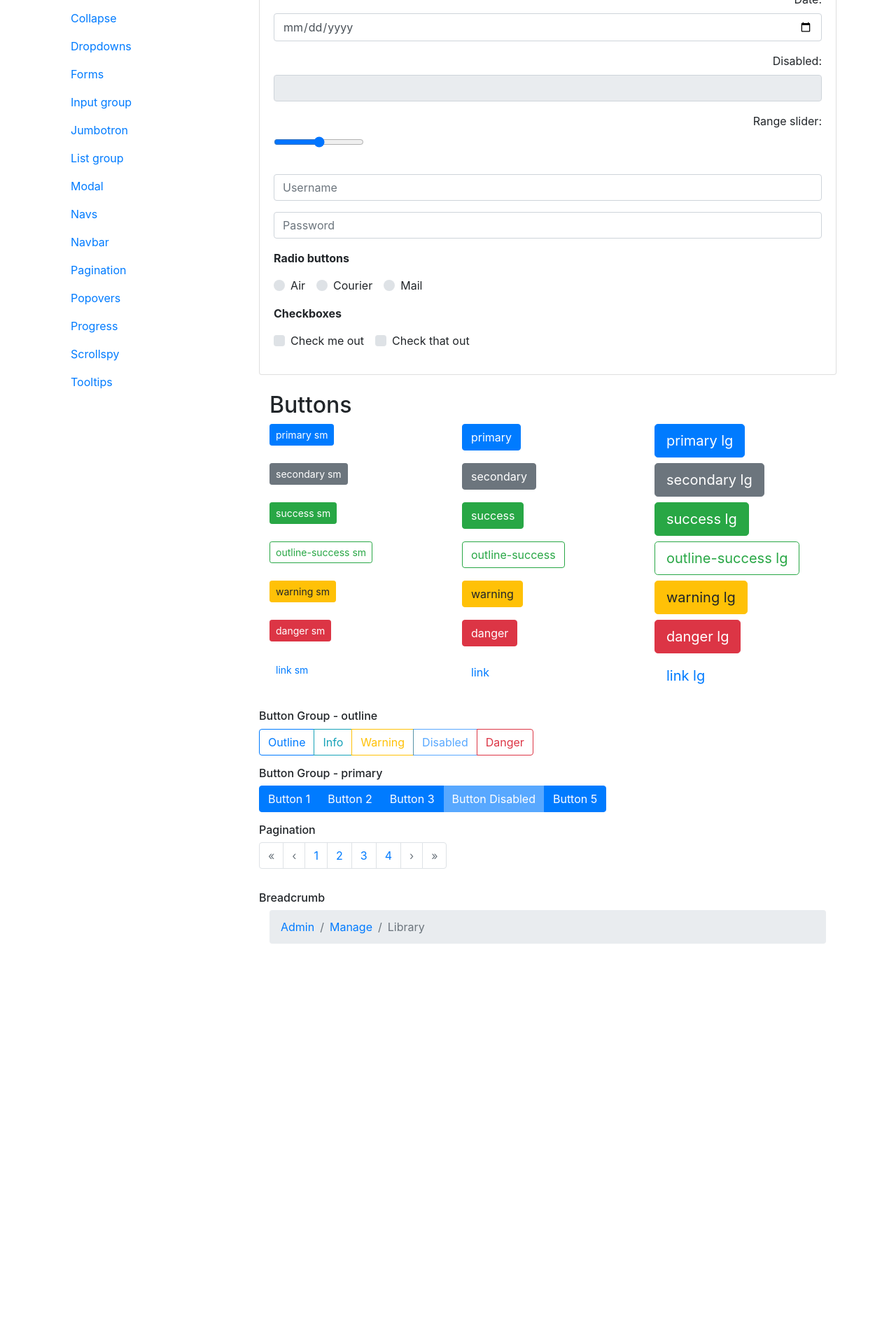
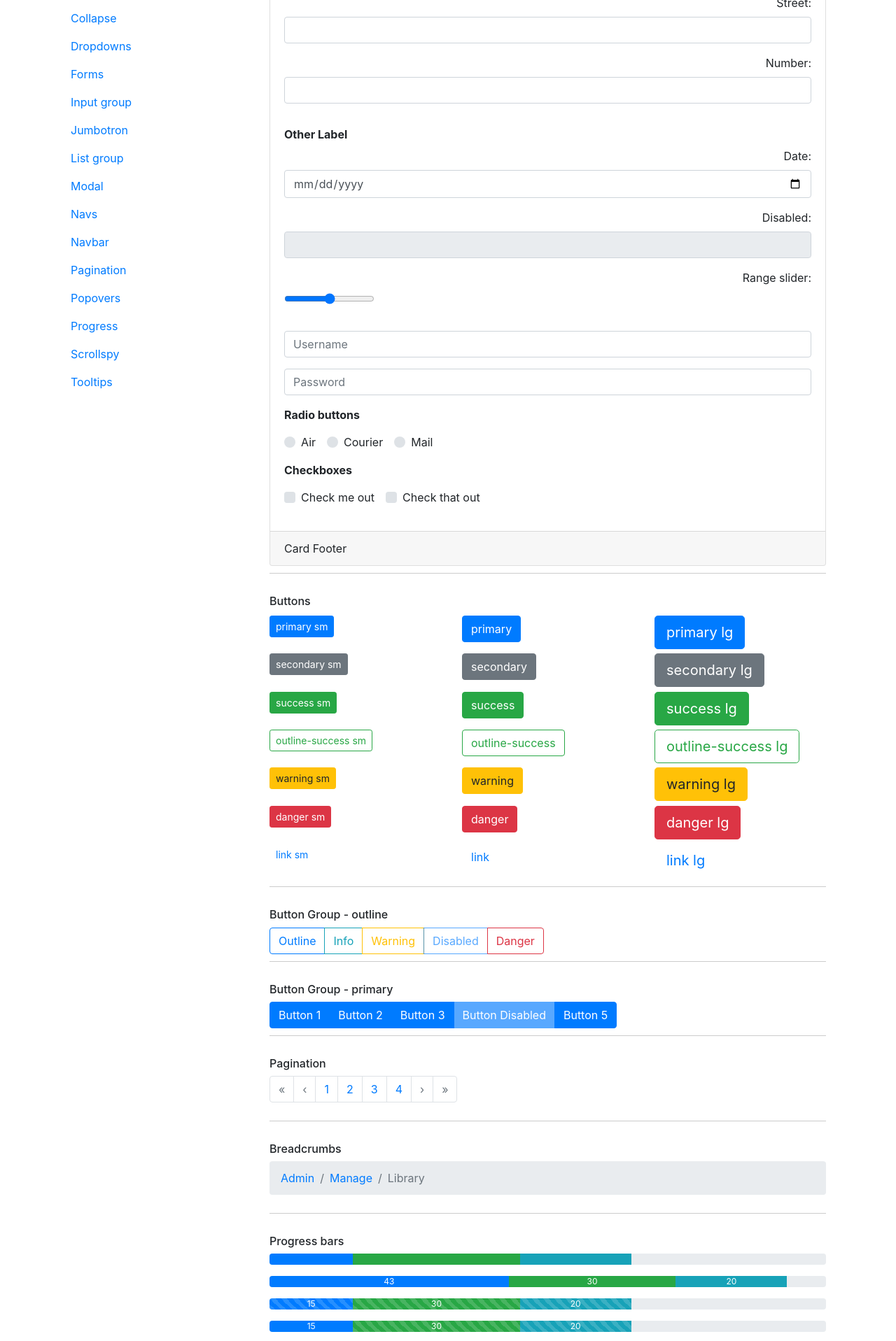
Before and after one commit to impresso/impresso-bootstrap, a Vue app: page /#/overview in a window 1280 px wide. Shown: the part 880-2797 px from the top of the page at 70% size. Before the commit the page ends 2245 px from the top, so only its background shows below. Built offline with nearby package versions, Linux system fonts and the light colour scheme.

Commit message:
completed overview page

```diff
--- a/src/components/Overview.vue
+++ b/src/components/Overview.vue
@@ -1,5 +1,9 @@
 <template lang="html">
   <b-container>
+
+    <section>
+    <h6>Input fields</h6>
+
       <b-row>
         <b-col>
             <b-form-group label="Input with value">
@@ -21,6 +25,11 @@
           </b-form-group>
         </b-col>
       </b-row>
+    </section>
+
+    <section>
+    <h6>Dropdowns and selects</h6>
+
       <b-row>
           <b-col>
             <b-form-group label="Input with values">
@@ -45,104 +54,106 @@
           </b-col>
           <b-col>
             <b-form-group label="Split Dropdown">
-
               <b-dropdown id="ddown-split" split text="Split Dropdown">
                 <b-dropdown-item href="#">Action</b-dropdown-item>
                 <b-dropdown-item href="#">Another action</b-dropdown-item>
                 <b-dropdown-item href="#">Something else here...</b-dropdown-item>
               </b-dropdown>
             </b-form-group>
-
             <b-form-group label="Select box">
-<b-form-select class="mb-2 mr-sm-2 mb-sm-0"
+              <b-form-select
+                class="mb-2 mr-sm-2 mb-sm-0"
                 :value="null"
-               :options="{ '1': 'One', '2': 'Two', '3': 'Three' }"
-               id="CustomSelectPref">
+                :options="{ '1': 'One', '2': 'Two', '3': 'Three' }">
                 <option slot="first" :value="null">Choose...</option>
               </b-form-select>
             </b-form-group>
-
             <b-form-group label="Dropdown with link">
-          <b-dropdown id="dropdownlink" variant="link" text="Dropdown">
+              <b-dropdown
+                variant="link"
+                text="Dropdown">
                 <b-dropdown-item href="#">Action</b-dropdown-item>
                 <b-dropdown-item href="#">Another action</b-dropdown-item>
                 <b-dropdown-item href="#">Something else here...</b-dropdown-item>
               </b-dropdown>
             </b-form-group>
-
-
           </b-col>
         </b-row>
-    <b-row>
-<b-card b-variant="light" style="width:100%">
-    <b-form-group horizontal
+      </section>
+
+      <section>
+      <h6>Card and form fields</h6>
+
+      <b-card
+        b-variant="light"
+        style="width:100%"
+        header="Card header"
+        header-tag="header"
+        footer="Card Footer"
+        footer-tag="footer">
+        <b-form-group
+          horizontal
           label="Group Label"
           label-class="font-weight-bold">
-
-      <b-form-group horizontal
+          <b-form-group
+            horizontal
             label="Street:"
             label-class="text-sm-right"
             label-for="nestedStreet">
-        <b-form-input id="nestedStreet"></b-form-input>
+              <b-form-input id="nestedStreet" />
           </b-form-group>
-
-      <b-form-group horizontal
-                    label="City:"
+          <b-form-group
+            horizontal
+            label="Number:"
             label-class="text-sm-right"
-                    label-for="nestedCity">
-        <b-form-input id="nestedCity"></b-form-input>
+            label-for="numb">
+            <b-form-input id="numb" type="number" />
           </b-form-group>
-
         </b-form-group>
-
-      <b-form-group horizontal
+        <b-form-group
+          horizontal
           label="Other Label"
           label-class="font-weight-bold">
-
-<b-form-group horizontal
+          <b-form-group
+            horizontal
             label="Date:"
             label-class="text-sm-right"
             label-for="date">
             <b-form-input id="date" type="date"></b-form-input>
           </b-form-group>
-
-      <b-form-group horizontal
+          <b-form-group
+            horizontal
             label="Disabled:"
             label-class="text-sm-right"
             label-for="disabled">
             <b-form-input disabled id="disabled"></b-form-input>
           </b-form-group>
-
-      <b-form-group horizontal
+          <b-form-group
+            horizontal
             label="Range slider:"
             label-class="text-sm-right"
             label-for="rangeS">
             <b-form-input type="range" id="rangeS" />
           </b-form-group>
-
         </b-form-group>
-
-
-
         <b-form-group>
           <b-input-group left="@">
-            <b-input id="inlineFormInputGroupUsername2" placeholder="Username" />
+            <b-input placeholder="Username" />
           </b-input-group>
         </b-form-group>
-
         <b-form-group>
           <b-input-group right="right">
-              <b-input id="inlineFormInputGroupUsername2" placeholder="Password" />
+            <b-input placeholder="Password" />
           </b-input-group>
         </b-form-group>
-
-      <b-form-group horizontal
+        <b-form-group
+          horizontal
           label="Radio buttons"
           label-class="font-weight-bold">
           <b-form-radio-group class="pt-2" :options="['Air', 'Courier', 'Mail']" />
         </b-form-group>
-
-    <b-form-group horizontal
+        <b-form-group
+          horizontal
           label="Checkboxes"
           label-class="font-weight-bold">
           <b-form-checkbox-group class="pt-2">
@@ -150,28 +161,24 @@
             <b-form-checkbox value="that">Check that out</b-form-checkbox>
           </b-form-checkbox-group>
         </b-form-group>
+        </b-card>
+      </section>
 
-</b-card>
-</b-row>
+      <section>
+      <h6>Buttons</h6>
 
-&nbsp;
-<h2>Buttons</h2>
-
-<b-row>
-    <template v-for="variant in ['primary','secondary','success','outline-success','warning','danger','link']">
-        <div class="col-md-4 pb-2" v-for="size in ['sm','','lg']" :key="`${variant}_${size}`">
+      <b-row v-for="variant in ['primary','secondary','success','outline-success','warning','danger','link']">
+          <b-col v-for="size in ['sm','','lg']" style="margin:.2em 0">
             <b-button :size="size" :variant="variant">
               {{variant}} {{size}}
             </b-button>
-        </div>
-    </template>
+          </b-col>
+      </b-row>
+    </section>
 
-</b-row>
+    <section>
+      <h6>Button Group - outline</h6>
 
-<b-row class="mt-3">
-<h6>Button Group - outline</h6>
-</b-row>
-<b-row>
       <b-button-group>
         <b-button variant="outline-primary">Outline</b-button>
         <b-button variant="outline-info">Info</b-button>
@@ -179,12 +186,11 @@
         <b-button disabled variant="outline-primary">Disabled</b-button>
         <b-button variant="outline-danger">Danger</b-button>
       </b-button-group>
-</b-row>
+    </section>
 
-      <b-row class="mt-3">
+    <section>
       <h6>Button Group - primary</h6>
-      </b-row>
-      <b-row>
+
       <b-button-group>
         <b-button variant="primary">Button 1</b-button>
         <b-button variant="primary">Button 2</b-button>
@@ -192,34 +198,73 @@
         <b-button disabled variant="primary">Button Disabled</b-button>
         <b-button variant="primary">Button 5</b-button>
       </b-button-group>
-</b-row>
+    </section>
 
+    <section>
+      <h6>Pagination</h6>
 
-<b-row class="mt-3">
-  <h6>Pagination</h6>
-</b-row>
+      <b-pagination size="md" :total-rows="40" :per-page="10" />
+    </section>
 
-  <b-row>
-  <b-pagination size="md" :total-rows="40" v-model="currentPage" :per-page="10">
-  </b-pagination>
-</b-row>
+    <section>
+      <h6>Breadcrumbs</h6>
 
-<b-row class="mt-3">
-  <h6>Breadcrumb</h6>
-</b-row>
+      <b-breadcrumb :items="items"/>
+    </section>
 
-<template>
-  <b-breadcrumb :items="items"/>
-</template>
+    <section>
+      <h6>Progress bars</h6>
 
+      <b-progress :max="max" class="mb-3">
+        <b-progress-bar variant="primary" :value="values[0]"></b-progress-bar>
+        <b-progress-bar variant="success" :value="values[1]"></b-progress-bar>
+        <b-progress-bar variant="info" :value="values[2]"></b-progress-bar>
+      </b-progress>
+      <b-progress show-progress :max="max" class="mb-3"></b-progress-bar>
+        <b-progress-bar variant="primary" :value="43"></b-progress-bar>
+        <b-progress-bar variant="success" :value="values[1]"></b-progress-bar>
+        <b-progress-bar variant="info" :value="values[2]"></b-progress-bar>
+      </b-progress>
+      <b-progress show-value striped :max="max" class="mb-3"></b-progress-bar>
+        <b-progress-bar variant="primary" :value="values[0]"></b-progress-bar>
+        <b-progress-bar variant="success" :value="values[1]"></b-progress-bar>
+        <b-progress-bar variant="info" :value="values[2]"></b-progress-bar>
+      </b-progress>
+      <b-progress :max="max" class="mb-3">
+        <b-progress-bar variant="primary" :value="values[0]" show-progress></b-progress-bar>
+        <b-progress-bar variant="success" :value="values[1]" animated show-progress></b-progress-bar>
+        <b-progress-bar variant="info" :value="values[2]" striped show-progress></b-progress-bar>
+      </b-progress>
+    </section>
+
+    <section>
+      <h6>Badges</h6>
+
+      <b-badge variant="primary">Primary</b-badge>
+      <b-badge variant="secondary">Secondary</b-badge>
+      <b-badge variant="success">Success</b-badge>
+      <b-badge variant="danger">Danger</b-badge>
+      <b-badge variant="warning">Warning</b-badge>
+      <b-badge variant="info">Info</b-badge>
+      <b-badge variant="light">Light</b-badge>
+      <b-badge variant="dark">Dark</b-badge>
+    </section>
+
+    <section>
+      <h6>Tables</h6>
+
+      <b-table striped hover :items="tableItems"></b-table>
+    </section>
 
   </b-container>
 </template>
 
 <script>
 export default {
-  data () {
+  data() {
     return {
+      max: 100,
+      values: [15, 30, 20],
       items: [{
         text: 'Admin',
         href: '#'
@@ -229,11 +274,45 @@ export default {
       }, {
         text: 'Library',
         active: true
-      }]
+      }],
+      tableItems: [{
+          isActive: true,
+          age: 40,
+          first_name: 'Dickerson',
+          last_name: 'Macdonald'
+        },
+        {
+          isActive: false,
+          age: 21,
+          first_name: 'Larsen',
+          last_name: 'Shaw'
+        },
+        {
+          isActive: false,
+          age: 89,
+          first_name: 'Geneva',
+          last_name: 'Wilson'
+        },
+        {
+          isActive: true,
+          age: 38,
+          first_name: 'Jami',
+          last_name: 'Carney'
+        }
+      ],
     }
   }
 }
 </script>
 
-<style scoped lang="css">
+<style scoped lang="scss">
+section {
+    margin-bottom: 30px;
+    border-bottom: 1px solid #ccc;
+    padding-bottom: 10px;
+}
+section:first-child {
+    border-top: 1px solid #ccc;
+    padding-top: 10px;
+}
 </style>
```
Lines whose indentation alone changed are shown as unchanged.
